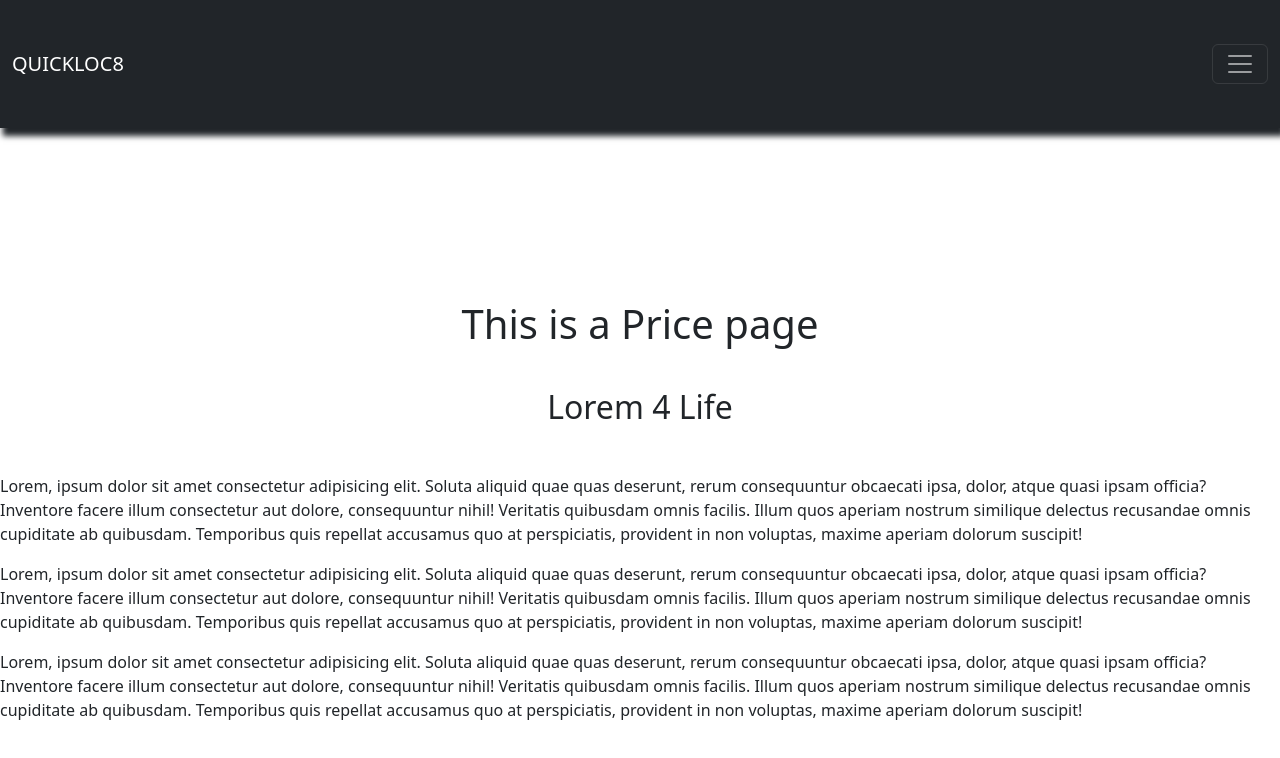
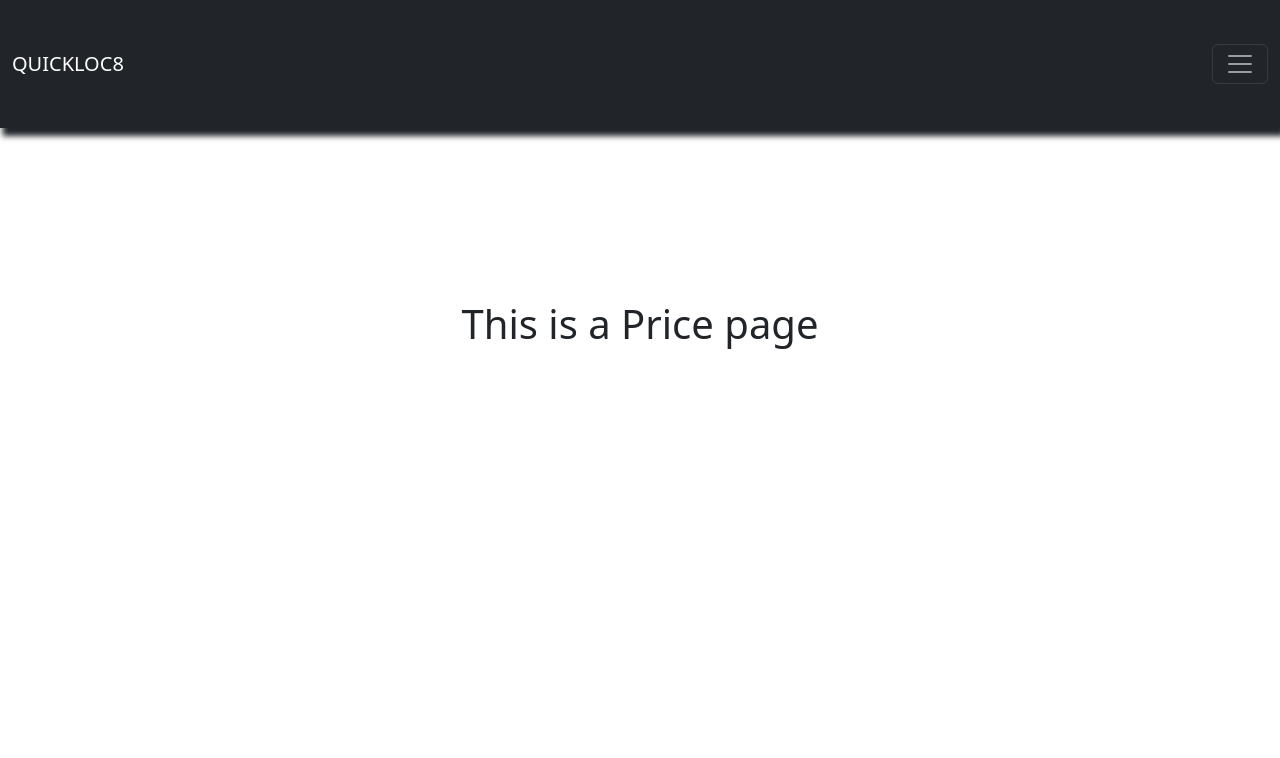
Before and after one commit to MatthewJesseThomas/QuickLoc8-Assesment, a Vue app: page /prices in a window 1280 px wide. Shown: the top 758 px of the page. Built offline with nearby package versions, Linux system fonts and the light colour scheme; some icons are missing.

Commit message:
Page Removed

```diff
--- a/src/components/NavBarComponent.vue
+++ b/src/components/NavBarComponent.vue
@@ -21,9 +21,6 @@
                     </li>
                     <li class="nav-item">
                         <router-link class="nav-link" to="/message">Messages</router-link>
-                    </li>
-                    <li class="nav-item">
-                        <router-link class="nav-link" to="/trip">Trip</router-link>
                     </li>
                     <li class="nav-item">
                         <router-link class="nav-link" to="/vehicle">Vehicles</router-link>
--- a/src/router/index.js
+++ b/src/router/index.js
@@ -18,11 +18,6 @@ const routes = [
     component: () => import(/* webpackChunkName: "messages" */ '../views/MessageView.vue')
   },
   {
-    path: '/trip',
-    name: 'trip',
-    component: () => import(/* webpackChunkName: "trips" */ '../views/TripView.vue')
-  },
-  {
     path: '/vehicle',
     name: 'vehicle',
     component: () => import(/* webpackChunkName: "vehicle" */ '../views/VehicleView.vue')
--- a/src/views/PricesView.vue
+++ b/src/views/PricesView.vue
@@ -2,15 +2,7 @@
   <div class="price">
     <h1>This is a Price page</h1>
   </div>
-  <h3 class="heading">Lorem 4 Life</h3>
-  <div class="scrollable-content">
-    <p>Lorem, ipsum dolor sit amet consectetur adipisicing elit. Soluta aliquid quae quas deserunt, rerum consequuntur obcaecati ipsa, dolor, atque quasi ipsam officia? Inventore facere illum consectetur aut dolore, consequuntur nihil!
-      Veritatis quibusdam omnis facilis. Illum quos aperiam nostrum similique delectus recusandae omnis cupiditate ab quibusdam. Temporibus quis repellat accusamus quo at perspiciatis, provident in non voluptas, maxime aperiam dolorum suscipit!</p>
-    <p>Lorem, ipsum dolor sit amet consectetur adipisicing elit. Soluta aliquid quae quas deserunt, rerum consequuntur obcaecati ipsa, dolor, atque quasi ipsam officia? Inventore facere illum consectetur aut dolore, consequuntur nihil!
-      Veritatis quibusdam omnis facilis. Illum quos aperiam nostrum similique delectus recusandae omnis cupiditate ab quibusdam. Temporibus quis repellat accusamus quo at perspiciatis, provident in non voluptas, maxime aperiam dolorum suscipit!</p>
-    <p>Lorem, ipsum dolor sit amet consectetur adipisicing elit. Soluta aliquid quae quas deserunt, rerum consequuntur obcaecati ipsa, dolor, atque quasi ipsam officia? Inventore facere illum consectetur aut dolore, consequuntur nihil!
-      Veritatis quibusdam omnis facilis. Illum quos aperiam nostrum similique delectus recusandae omnis cupiditate ab quibusdam. Temporibus quis repellat accusamus quo at perspiciatis, provident in non voluptas, maxime aperiam dolorum suscipit!</p>
-  </div>
+
 </template>
 
 <script>
--- a/src/views/TripView.vue
+++ /dev/null
@@ -1,20 +0,0 @@
-<template>
-    <div class="trips">
-        <h1>Trips</h1>
-    </div>
-</template>
-
-<script>
-    export default {
-
-    }
-</script>
-
-<style scoped>
-.trips{
-    display: flex;
-    align-items: center;
-    justify-content: center;
-    margin-top: 150px;
-}
-</style>
```
